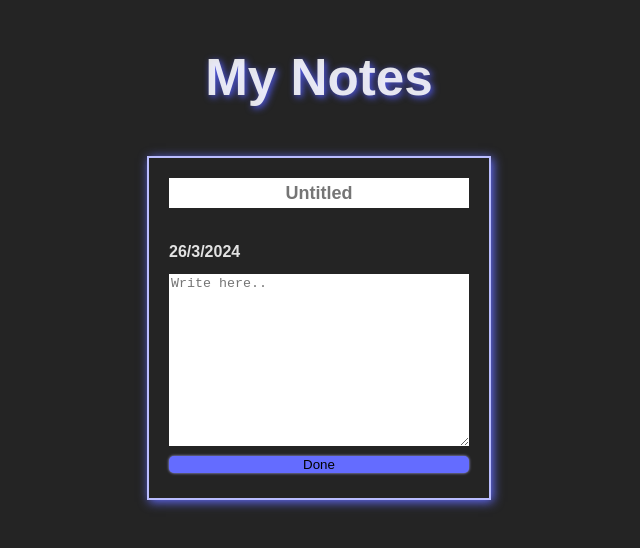
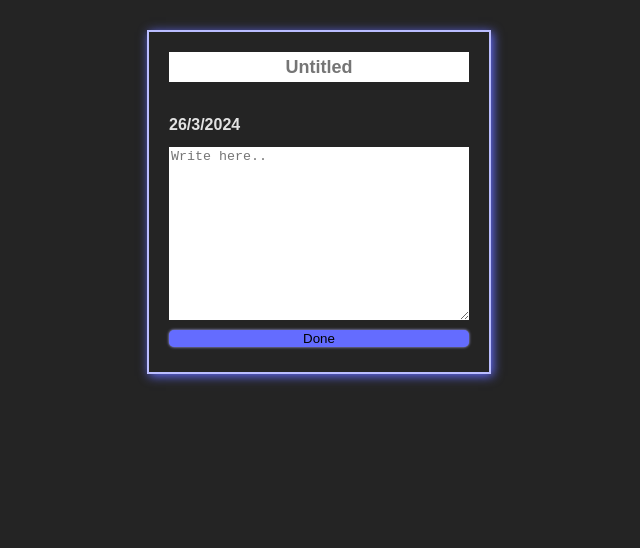
Before and after one commit to PineProMan/mynotes, a React (Vite) app: page / in a window 1280 px wide. Shown: the top 548 px of the page, without its empty margins (321-961 px from the left). Built offline with nearby package versions, Linux system fonts and the light colour scheme; a web font is replaced by a local one.

Commit message:
some stufff

```diff
--- a/index.html
+++ b/index.html
@@ -11,8 +11,6 @@
 </head>
 
 <body>
-  <h1>My Notes</h1>
-
 
   <div id="newEntryContainer">
     <input type="text" id="titleInput" maxlength="50" placeholder='Untitled' />
--- a/src/index.css
+++ b/src/index.css
@@ -74,13 +74,6 @@ button {
   padding: 20px;
   box-shadow: 2px 2px 10px #646cff;
   margin: 30px;
-  min-width: 150px;
-}
-
-@media (max-width: 1500px) {
-  #newEntryContainer {
-    min-width: 50vw;
-  }
 }
 
 .entryContainer:hover{
@@ -135,7 +128,6 @@ button {
   padding: 20px;
   box-shadow: 2px 2px 10px #646cff;
   margin: 30px auto;
-  min-width: 150px;
 }
 
 #titleInput {
```
